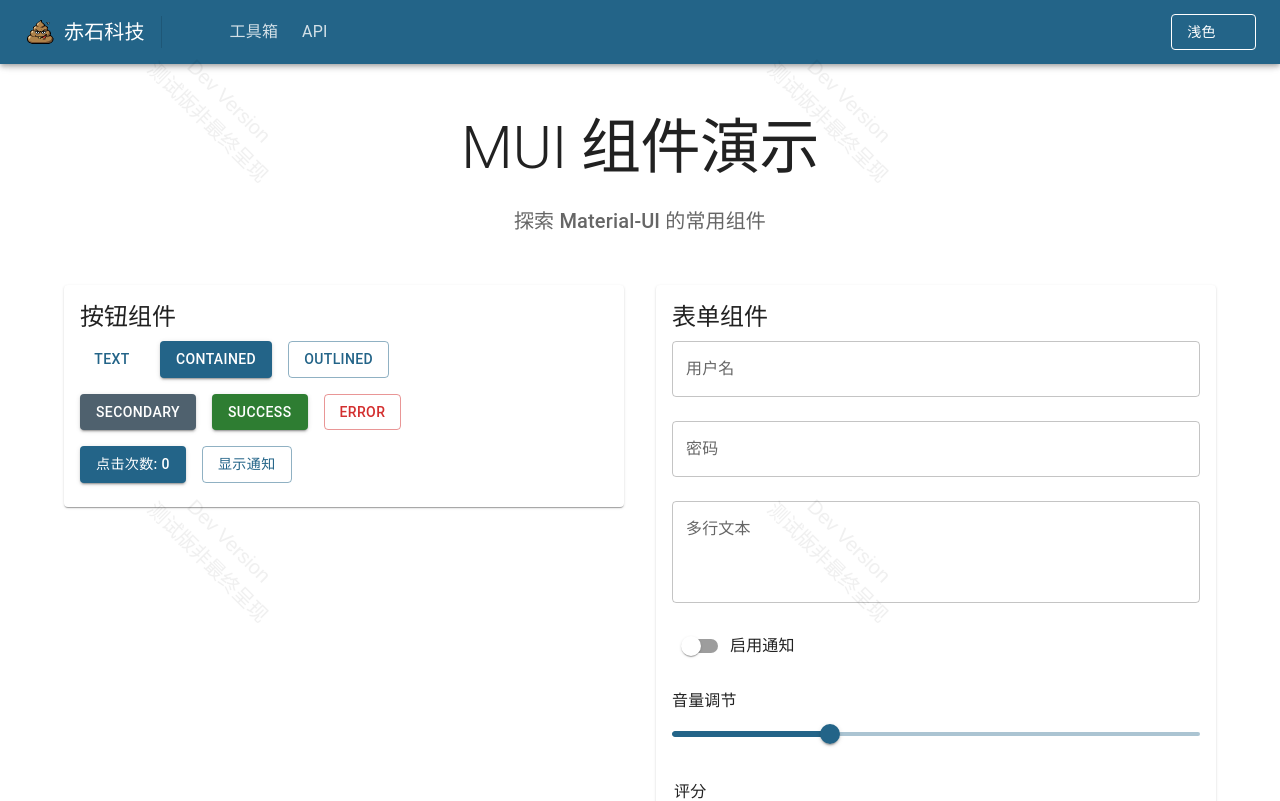
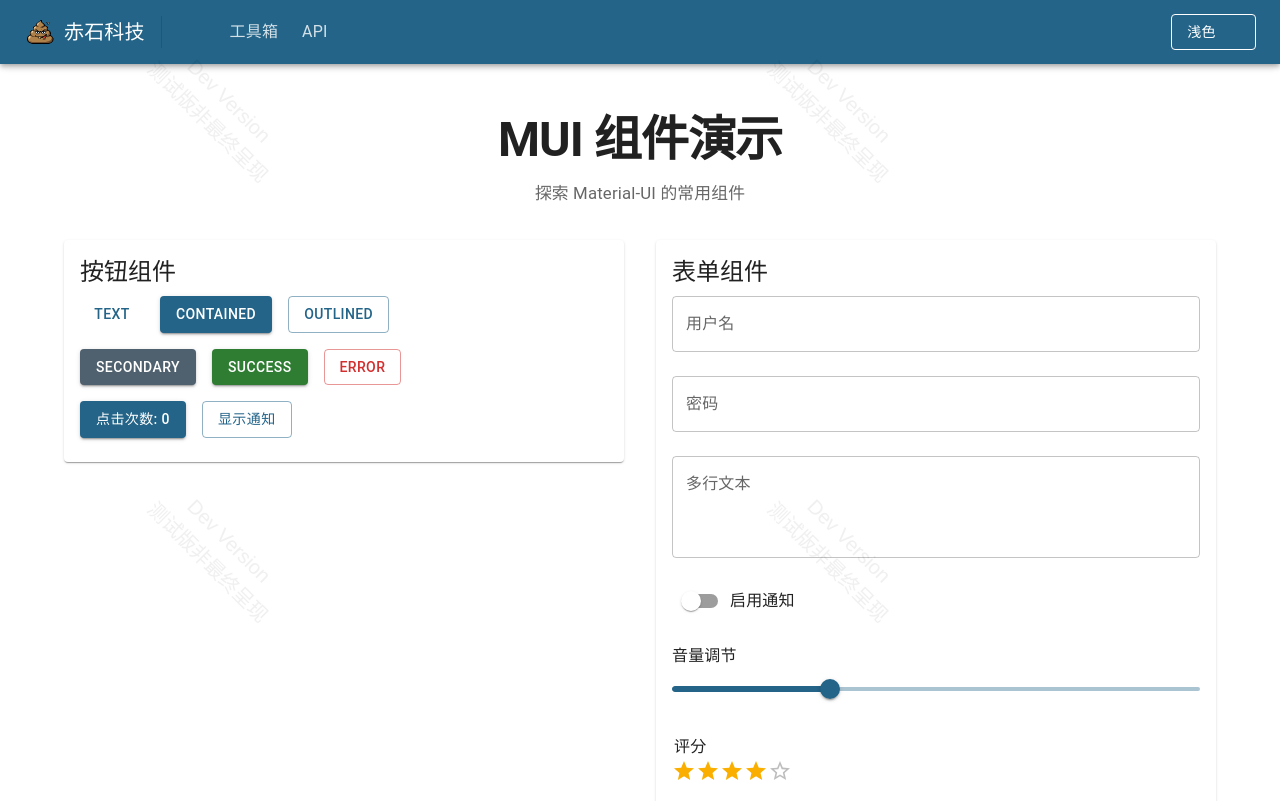
Before and after one commit to star-whisper9/chishi-tech, a React (Vite) app: page /example in a window 1280 px wide. Shown: the top 801 px of the page. Built offline with nearby package versions, Linux system fonts and the light colour scheme; some icons are missing.

Commit message:
refactor: 统一页面标题与间距

```diff
--- a/src/components/common/Navigation/Navigation.tsx
+++ b/src/components/common/Navigation/Navigation.tsx
@@ -1,19 +1,17 @@
 import React from "react";
-import { Box, Typography, Grid } from "@mui/material";
+import { Box, Grid, Stack } from "@mui/material";
 import { pages } from "../../../pages";
+import PageIntro from "../PageIntro";
 import PageCard from "./PageCard";
 
 const Navigation: React.FC = () => {
   return (
-    <Box sx={{ py: 6 }}>
-      <Box textAlign="center" mb={6}>
-        <Typography variant="h3" gutterBottom>
-          功能导航
-        </Typography>
-        <Typography variant="h6" color="text.secondary">
-          浏览当前站点的功能与示例
-        </Typography>
-      </Box>
+    <Box sx={{ py: { xs: 3, md: 4 } }}>
+      <Stack spacing={{ xs: 3, md: 4 }}>
+        <PageIntro
+          title="功能导航"
+          description="浏览当前站点的功能与示例"
+        />
         <Grid container spacing={4}>
           {pages.map((p) => (
             <Grid key={p.link} size={{ xs: 12, sm: 6, md: 4 }}>
@@ -21,6 +19,7 @@
             </Grid>
           ))}
         </Grid>
+      </Stack>
     </Box>
   );
 };
--- /dev/null
+++ b/src/components/common/PageIntro.tsx
@@ -0,0 +1,41 @@
+import { Box, Typography } from "@mui/material";
+import type { ReactNode } from "react";
+
+interface PageIntroProps {
+  title: ReactNode;
+  description: ReactNode;
+}
+
+const PageIntro = ({ title, description }: PageIntroProps) => {
+  return (
+    <Box sx={{ px: 1, textAlign: "center" }}>
+      <Typography
+        component="h1"
+        variant="h3"
+        sx={{
+          mb: 1.5,
+          fontSize: { xs: "2.25rem", sm: "2.75rem", md: "3rem" },
+          fontWeight: 700,
+          letterSpacing: "-0.02em",
+          lineHeight: 1.15,
+        }}
+      >
+        {title}
+      </Typography>
+      <Typography
+        variant="body1"
+        color="text.secondary"
+        sx={{
+          maxWidth: 720,
+          mx: "auto",
+          fontSize: { sm: "1.05rem" },
+          lineHeight: 1.7,
+        }}
+      >
+        {description}
+      </Typography>
+    </Box>
+  );
+};
+
+export default PageIntro;
--- a/src/pages/BadVideo.tsx
+++ b/src/pages/BadVideo.tsx
@@ -1,7 +1,8 @@
 import React from "react";
 import MainLayout from "../components/layout/MainLayout";
+import PageIntro from "../components/common/PageIntro";
 import BadVideo from "../components/specific/badvideo/BadVideo";
-import { Box, Stack, Typography } from "@mui/material";
+import { Box, Stack } from "@mui/material";
 import { pages } from "./index";
 
 const BadVideoPage: React.FC = () => {
@@ -16,16 +17,9 @@
 
   return (
     <MainLayout>
-      <Box sx={{ py: 6 }}>
-        <Stack spacing={4}>
-          <Box textAlign="center">
-            <Typography variant="h3" gutterBottom>
-              {title}
-            </Typography>
-            <Typography variant="h6" color="text.secondary">
-              {description}
-            </Typography>
-          </Box>
+      <Box sx={{ py: { xs: 3, md: 4 } }}>
+        <Stack spacing={{ xs: 3, md: 4 }}>
+          <PageIntro title={title} description={description} />
           <BadVideo />
         </Stack>
       </Box>
--- a/src/pages/Collage.tsx
+++ b/src/pages/Collage.tsx
@@ -1,6 +1,7 @@
 import React from "react";
-import { Box, Stack, Typography } from "@mui/material";
+import { Box, Stack } from "@mui/material";
 import MainLayout from "../components/layout/MainLayout";
+import PageIntro from "../components/common/PageIntro";
 import { CollageMaker } from "../components/specific/collage";
 import { pages } from "./index";
 
@@ -16,16 +17,9 @@
 
   return (
     <MainLayout>
-      <Box sx={{ py: 6 }}>
-        <Stack spacing={4} alignItems="stretch">
-          <Box textAlign="center">
-            <Typography variant="h3" gutterBottom>
-              {title}
-            </Typography>
-            <Typography variant="h6" color="text.secondary">
-              {description}
-            </Typography>
-          </Box>
+      <Box sx={{ py: { xs: 3, md: 4 } }}>
+        <Stack spacing={{ xs: 3, md: 4 }} alignItems="stretch">
+          <PageIntro title={title} description={description} />
           <CollageMaker />
         </Stack>
       </Box>
--- a/src/pages/Example.tsx
+++ b/src/pages/Example.tsx
@@ -33,6 +33,7 @@
   NotificationsNone,
 } from "@mui/icons-material";
 import MainLayout from "../components/layout/MainLayout";
+import PageIntro from "../components/common/PageIntro";
 
 function ExamplePage() {
   const [count, setCount] = useState(0);
@@ -54,18 +55,14 @@
 
   return (
     <MainLayout>
-      <Box sx={{ py: 4 }}>
-        {/* 标题区域 */}
-        <Box sx={{ textAlign: "center", mb: 6 }}>
-          <Typography variant="h2" component="h1" gutterBottom>
-            MUI 组件演示
-          </Typography>
-          <Typography variant="h6" color="text.secondary" gutterBottom>
-            探索 Material-UI 的常用组件
-          </Typography>
-        </Box>
+      <Box sx={{ py: { xs: 3, md: 4 } }}>
+        <Stack spacing={{ xs: 3, md: 4 }}>
+          <PageIntro
+            title="MUI 组件演示"
+            description="探索 Material-UI 的常用组件"
+          />
 
-        <Grid container spacing={4}>
+          <Grid container spacing={4}>
           {/* 按钮组件演示 */}
           <Grid size={{ xs: 12, md: 6 }}>
             <Card>
@@ -349,7 +346,8 @@
               </CardContent>
             </Card>
           </Grid>
-        </Grid>
+          </Grid>
+        </Stack>
 
         {/* 通知栏 */}
         <Snackbar
--- a/src/pages/QrClock.tsx
+++ b/src/pages/QrClock.tsx
@@ -1,6 +1,7 @@
 import React from "react";
-import { Box, Typography, Stack } from "@mui/material";
+import { Box, Stack } from "@mui/material";
 import MainLayout from "../components/layout/MainLayout";
+import PageIntro from "../components/common/PageIntro";
 import { QrClock } from "../components/specific/qrclock";
 import { pages } from "./index";
 
@@ -16,16 +17,9 @@
 
   return (
     <MainLayout>
-      <Box sx={{ py: 6 }}>
-        <Stack spacing={4} alignItems="center">
-          <Box textAlign="center">
-            <Typography variant="h3" gutterBottom>
-              {title}
-            </Typography>
-            <Typography variant="h6" color="text.secondary">
-              {description}
-            </Typography>
-          </Box>
+      <Box sx={{ py: { xs: 3, md: 4 } }}>
+        <Stack spacing={{ xs: 3, md: 4 }} alignItems="center">
+          <PageIntro title={title} description={description} />
           <QrClock size={260} level="M" />
         </Stack>
       </Box>
--- a/src/pages/SkinGen.tsx
+++ b/src/pages/SkinGen.tsx
@@ -1,6 +1,7 @@
 import React from "react";
-import { Box, Stack, Typography } from "@mui/material";
+import { Box, Stack } from "@mui/material";
 import MainLayout from "../components/layout/MainLayout";
+import PageIntro from "../components/common/PageIntro";
 import SkinGen from "../components/specific/skingen/SkinGen";
 import { pages } from "./index";
 
@@ -16,16 +17,9 @@
 
   return (
     <MainLayout>
-      <Box sx={{ py: 6 }}>
-        <Stack spacing={4} alignItems="center">
-          <Box textAlign="center">
-            <Typography variant="h3" gutterBottom>
-              {title}
-            </Typography>
-            <Typography variant="h6" color="text.secondary">
-              {description}
-            </Typography>
-          </Box>
+      <Box sx={{ py: { xs: 3, md: 4 } }}>
+        <Stack spacing={{ xs: 3, md: 4 }} alignItems="center">
+          <PageIntro title={title} description={description} />
           <SkinGen />
         </Stack>
       </Box>
--- a/src/pages/Upscayl.tsx
+++ b/src/pages/Upscayl.tsx
@@ -1,6 +1,7 @@
 import React from "react";
-import { Box, Typography, Stack } from "@mui/material";
+import { Box, Stack } from "@mui/material";
 import MainLayout from "../components/layout/MainLayout";
+import PageIntro from "../components/common/PageIntro";
 import Upscayl from "../components/specific/upscayl/Upscayl";
 import { pages } from "./index";
 
@@ -18,16 +19,9 @@
 
   return (
     <MainLayout>
-      <Box sx={{ py: 6 }}>
-        <Stack spacing={4} alignItems="center">
-          <Box textAlign="center">
-            <Typography variant="h3" gutterBottom>
-              {title}
-            </Typography>
-            <Typography variant="h6" color="text.secondary">
-              {description}
-            </Typography>
-          </Box>
+      <Box sx={{ py: { xs: 3, md: 4 } }}>
+        <Stack spacing={{ xs: 3, md: 4 }} alignItems="center">
+          <PageIntro title={title} description={description} />
           <Upscayl />
         </Stack>
       </Box>
--- a/src/pages/VideoConvertor.tsx
+++ b/src/pages/VideoConvertor.tsx
@@ -1,6 +1,7 @@
 import React from "react";
-import { Box, Typography, Stack } from "@mui/material";
+import { Box, Stack } from "@mui/material";
 import MainLayout from "../components/layout/MainLayout";
+import PageIntro from "../components/common/PageIntro";
 import VideoConvertor from "../components/specific/videoconvertor/VideoConvertor";
 import { pages } from "./index";
 
@@ -18,16 +19,9 @@
 
   return (
     <MainLayout>
-      <Box sx={{ py: 6 }}>
-        <Stack spacing={4} alignItems="center">
-          <Box textAlign="center">
-            <Typography variant="h3" gutterBottom>
-              {title}
-            </Typography>
-            <Typography variant="h6" color="text.secondary">
-              {description}
-            </Typography>
-          </Box>
+      <Box sx={{ py: { xs: 3, md: 4 } }}>
+        <Stack spacing={{ xs: 3, md: 4 }} alignItems="center">
+          <PageIntro title={title} description={description} />
           <VideoConvertor />
         </Stack>
       </Box>
```
Lines whose indentation alone changed are shown as unchanged.
